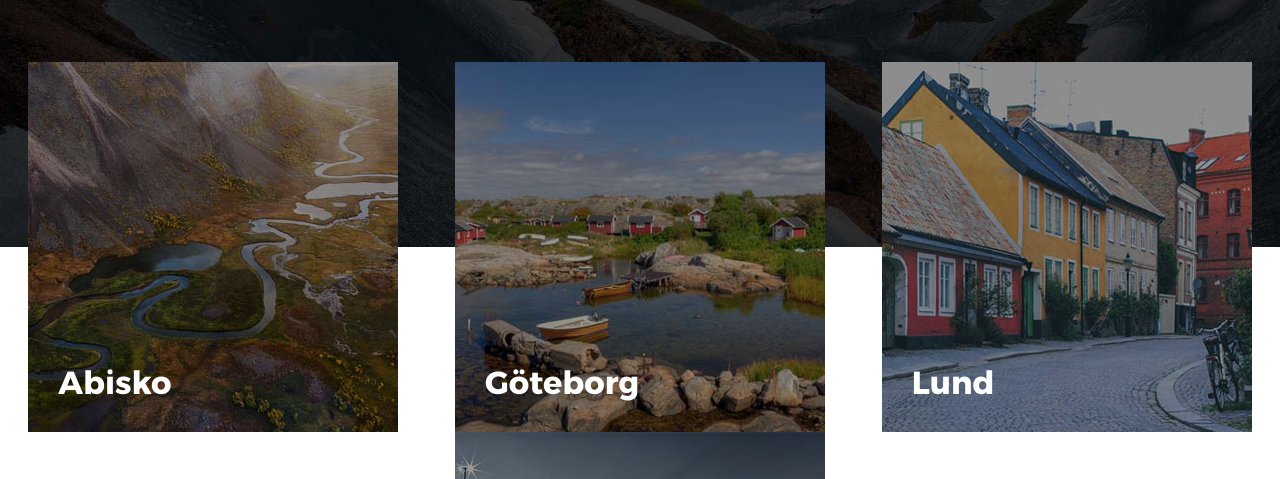
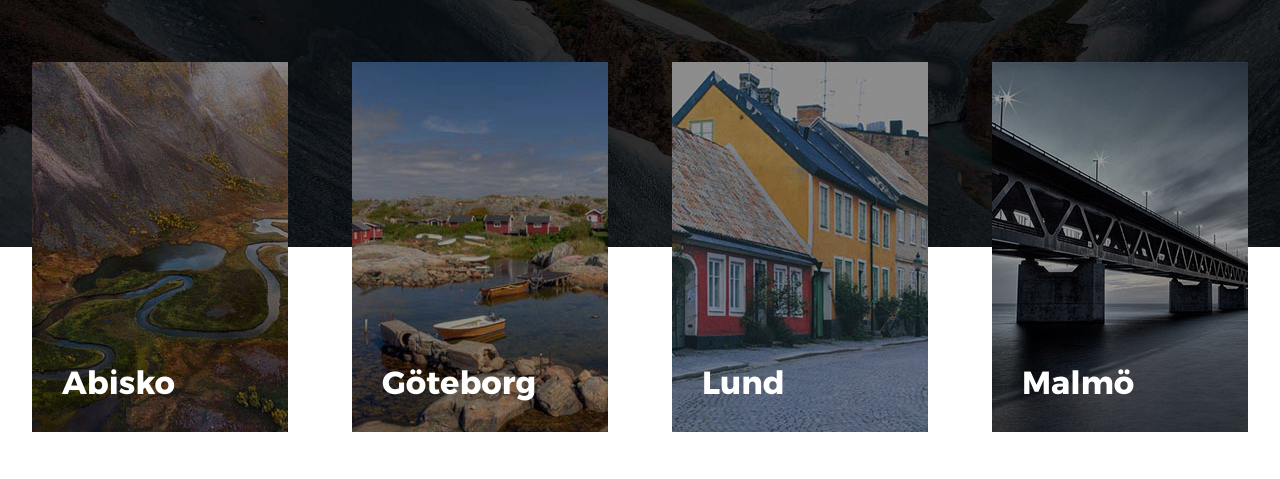
Before and after one commit to echelonka/sweland, a plain HTML site: page index.html in a window 1280 px wide. Shown: the part 473-952 px from the top of the page. After the commit the page ends 905 px from the top, so only its background shows below. Drawn offline with Linux system fonts and the light colour scheme.

Commit message:
fixed places width

```diff
--- a/styles.less
+++ b/styles.less
@@ -111,9 +111,9 @@ body{
 			position: relative;
 			overflow: hidden;
 			margin: 0;
-			width: 15%;
+			min-width: 220px;
 			max-width: 370px;
-			width: 370px;
+			width: 20vw;
 			height: 370px;
 			background-color: @blue;
 			.black{
```
Also changed, not shown: styles.css.
